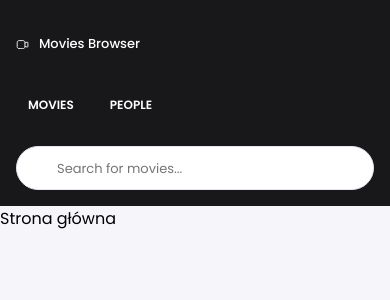
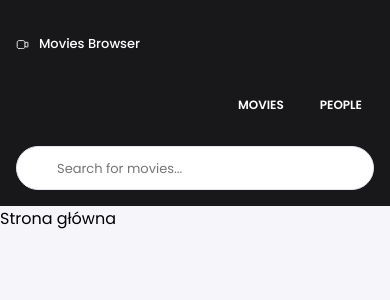
Before and after one commit to Rafal-1999/movies-browser-react, a React (Create React App) app: page /#/ in a window 390 px wide. Shown: the top 300 px of the page. Built offline with nearby package versions, Linux system fonts and the light colour scheme.

Commit message:
Changed navigation links position on small screens

```diff
--- a/src/common/Navigation/styled.js
+++ b/src/common/Navigation/styled.js
@@ -78,6 +78,7 @@ export const Box = styled.div`
 export const BoxNav = styled.nav`
     display: flex;
     flex-wrap: wrap;
+    justify-content: flex-end;
     grid-area: middle;
     gap: 12px;
 
@@ -87,6 +88,7 @@ export const BoxNav = styled.nav`
     }
 
     @media (min-width: 992px) {
+        justify-content: flex-start;
         grid-area: leftMiddle;
     }
 `;
```
